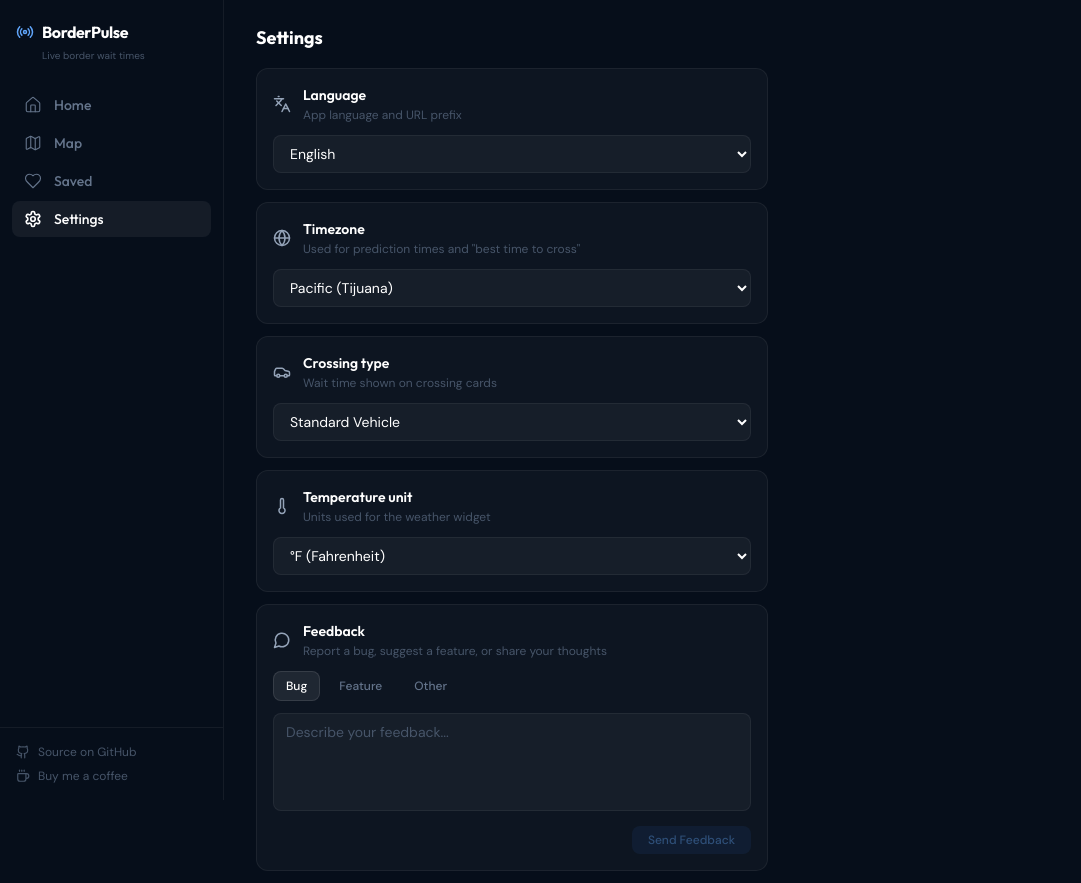
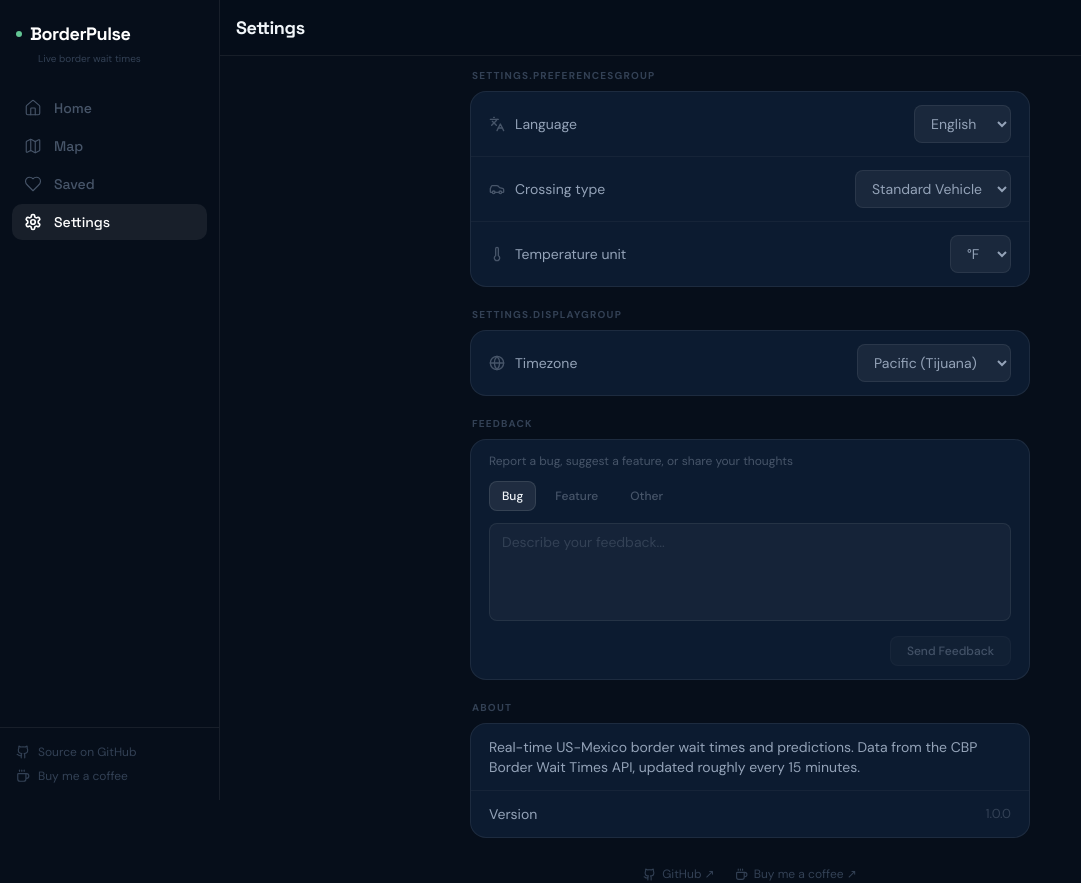
Before and after one commit to LMBraca/BorderPulse, a Next.js app in the folder frontend/: page /en/settings in a window 1280 px wide. Shown: the top 883 px of the page, without its empty margins (0-1081 px from the left). Built offline with nearby package versions, Linux system fonts and the light colour scheme.

Commit message:
feat: redesign

```diff
--- a/frontend/src/app/[locale]/settings/page.tsx
+++ b/frontend/src/app/[locale]/settings/page.tsx
@@ -73,205 +73,167 @@ export default function SettingsPage() {
     router.replace(pathname, { locale: newLocale as "en" | "es" });
   };
 
+  const selectClass = "w-full px-3 py-2 rounded-lg text-sm text-[#94A3B8] focus:outline-none transition-colors";
+  const selectStyle = { background: "rgba(255,255,255,0.06)", border: "1px solid rgba(255,255,255,0.07)" };
+  const groupCardStyle = { background: "#0C1B30", border: "1px solid rgba(255,255,255,0.07)", borderRadius: 16, overflow: "hidden" as const };
+  const itemStyle = { padding: "13px 18px", display: "flex" as const, alignItems: "center" as const, justifyContent: "space-between" as const };
+  const itemBorder = { borderBottom: "1px solid rgba(255,255,255,0.04)" };
+
   return (
-    <div className="min-h-dvh pb-24 lg:pb-0">
-      <header className="px-4 lg:px-8 pt-6 pb-4">
+    <div className="flex flex-col min-h-dvh pb-[110px] lg:pb-10">
+      <header
+        className="sticky top-0 z-40 border-b border-subtle"
+        style={{ background: "rgba(6,14,26,0.96)", backdropFilter: "blur(16px)", padding: "14px 16px" }}
+      >
         <div className="max-w-lg mx-auto lg:mx-0">
-          <h1 className="font-display font-bold text-lg text-white">{t("title")}</h1>
+          <h1 className="font-display font-bold text-[18px] text-[#F1F5F9]" style={{ letterSpacing: -0.4 }}>
+            {t("title")}
+          </h1>
         </div>
       </header>
 
-      <main className="px-4 lg:px-8">
-        <div className="max-w-lg mx-auto lg:mx-0 space-y-3">
-          {/* Language */}
-          <div className="rounded-xl bg-card border border-subtle p-4">
-            <div className="flex items-center gap-3 mb-3">
-              <Languages size={18} className="text-slate-400" />
+      <main className="flex-1 px-4 lg:px-8 pt-3">
+        <div className="max-w-[560px] mx-auto space-y-5">
+          {/* Preferences group */}
           <div>
-                <h3 className="font-display font-semibold text-sm text-white">{t("language")}</h3>
-                <p className="text-xs text-slate-600 mt-0.5">{t("languageDesc")}</p>
-              </div>
-            </div>
-            <select
-              value={locale}
-              onChange={(e) => handleLanguageChange(e.target.value)}
-              className="w-full px-3 py-2 rounded-lg text-sm bg-white/[0.04] border border-subtle text-white focus:outline-none focus:border-slate-600 transition-colors"
-            >
+            <p className="text-[10px] font-bold text-[#334155] uppercase mb-2 pl-0.5" style={{ letterSpacing: 1.2 }}>
+              {t("preferencesGroup") ?? "Preferences"}
+            </p>
+            <div style={groupCardStyle}>
+              <div style={{ ...itemStyle, ...itemBorder }}>
+                <span className="text-sm text-[#94A3B8] flex items-center gap-2.5">
+                  <Languages size={16} className="text-[#475569]" /> {t("language")}
+                </span>
+                <select value={locale} onChange={(e) => handleLanguageChange(e.target.value)} className={selectClass} style={{ ...selectStyle, width: "auto" }}>
                   <option value="en" className="bg-navy-800">English</option>
                   <option value="es" className="bg-navy-800">Español</option>
                 </select>
               </div>
-
-          {/* Timezone */}
-          <div className="rounded-xl bg-card border border-subtle p-4">
-            <div className="flex items-center gap-3 mb-3">
-              <Globe size={18} className="text-slate-400" />
-              <div>
-                <h3 className="font-display font-semibold text-sm text-white">{t("timezone")}</h3>
-                <p className="text-xs text-slate-600 mt-0.5">{t("timezoneDesc")}</p>
-              </div>
-            </div>
+              <div style={{ ...itemStyle, ...itemBorder }}>
+                <span className="text-sm text-[#94A3B8] flex items-center gap-2.5">
+                  <Car size={16} className="text-[#475569]" /> {t("crossingType")}
+                </span>
                 <select
-              value={tz}
-              onChange={(e) => handleTzChange(e.target.value)}
-              className="w-full px-3 py-2 rounded-lg text-sm bg-white/[0.04] border border-subtle text-white focus:outline-none focus:border-slate-600 transition-colors"
+                  value={lane}
+                  onChange={(e) => { const v = e.target.value as LaneCode; setLane(v); setPreferredLane(v); }}
+                  className={selectClass}
+                  style={{ ...selectStyle, width: "auto" }}
                 >
-              {BORDER_TIMEZONES.map((t) => (
-                <option key={t.value} value={t.value} className="bg-navy-800">
-                  {t.label}
-                </option>
+                  {LANE_CODES.map((code) => (
+                    <option key={code} value={code} className="bg-navy-800">{tl(code)}</option>
                   ))}
                 </select>
               </div>
-
-          {/* Preferred crossing type */}
-          <div className="rounded-xl bg-card border border-subtle p-4">
-            <div className="flex items-center gap-3 mb-3">
-              <Car size={18} className="text-slate-400" />
-              <div>
-                <h3 className="font-display font-semibold text-sm text-white">{t("crossingType")}</h3>
-                <p className="text-xs text-slate-600 mt-0.5">{t("crossingTypeDesc")}</p>
+              <div style={itemStyle}>
+                <span className="text-sm text-[#94A3B8] flex items-center gap-2.5">
+                  <Thermometer size={16} className="text-[#475569]" /> {t("temperatureUnit")}
+                </span>
+                <select value={tempUnit} onChange={(e) => handleTempUnitChange(e.target.value as TemperatureUnit)} className={selectClass} style={{ ...selectStyle, width: "auto" }}>
+                  <option value="fahrenheit" className="bg-navy-800">°F</option>
+                  <option value="celsius" className="bg-navy-800">°C</option>
+                </select>
               </div>
             </div>
-            <select
-              value={lane}
-              onChange={(e) => {
-                const v = e.target.value as LaneCode;
-                setLane(v);
-                setPreferredLane(v);
-              }}
-              className="w-full px-3 py-2 rounded-lg text-sm bg-white/[0.04] border border-subtle text-white focus:outline-none focus:border-slate-600 transition-colors"
-            >
-              {LANE_CODES.map((code) => (
-                <option key={code} value={code} className="bg-navy-800">
-                  {tl(code)}
-                </option>
+          </div>
+
+          {/* Display group */}
+          <div>
+            <p className="text-[10px] font-bold text-[#334155] uppercase mb-2 pl-0.5" style={{ letterSpacing: 1.2 }}>
+              {t("displayGroup") ?? "Display"}
+            </p>
+            <div style={groupCardStyle}>
+              <div style={itemStyle}>
+                <span className="text-sm text-[#94A3B8] flex items-center gap-2.5">
+                  <Globe size={16} className="text-[#475569]" /> {t("timezone")}
+                </span>
+                <select value={tz} onChange={(e) => handleTzChange(e.target.value)} className={selectClass} style={{ ...selectStyle, width: "auto" }}>
+                  {BORDER_TIMEZONES.map((t) => (
+                    <option key={t.value} value={t.value} className="bg-navy-800">{t.label}</option>
                   ))}
                 </select>
               </div>
-
-          {/* Temperature unit */}
-          <div className="rounded-xl bg-card border border-subtle p-4">
-            <div className="flex items-center gap-3 mb-3">
-              <Thermometer size={18} className="text-slate-400" />
-              <div>
-                <h3 className="font-display font-semibold text-sm text-white">{t("temperatureUnit")}</h3>
-                <p className="text-xs text-slate-600 mt-0.5">{t("temperatureUnitDesc")}</p>
-              </div>
-            </div>
-            <select
-              value={tempUnit}
-              onChange={(e) => handleTempUnitChange(e.target.value as TemperatureUnit)}
-              className="w-full px-3 py-2 rounded-lg text-sm bg-white/[0.04] border border-subtle text-white focus:outline-none focus:border-slate-600 transition-colors"
-            >
-              <option value="fahrenheit" className="bg-navy-800">°F (Fahrenheit)</option>
-              <option value="celsius" className="bg-navy-800">°C (Celsius)</option>
-            </select>
-          </div>
-
-          {/* Feedback */}
-          <div className="rounded-xl bg-card border border-subtle p-4">
-            <div className="flex items-center gap-3 mb-1">
-              <MessageCircle size={18} className="text-slate-400" />
-              <div>
-                <h3 className="font-display font-semibold text-sm text-white">{tf("title")}</h3>
-                <p className="text-xs text-slate-600 mt-0.5">{tf("description")}</p>
             </div>
           </div>
 
-            <div className="flex gap-1.5 my-3">
+          {/* Feedback group */}
+          <div>
+            <p className="text-[10px] font-bold text-[#334155] uppercase mb-2 pl-0.5" style={{ letterSpacing: 1.2 }}>
+              {tf("title")}
+            </p>
+            <div style={groupCardStyle}>
+              <div style={{ padding: "13px 18px" }}>
+                <p className="text-xs text-[#475569] mb-3">{tf("description")}</p>
+                <div className="flex gap-1.5 mb-3">
                   {(["bug", "feature", "other"] as FeedbackType[]).map((type) => (
                     <button
                       key={type}
                       onClick={() => setFbType(type)}
-                  className={`px-3 py-1.5 rounded-lg text-xs font-medium transition-all border ${
-                    fbType === type
-                      ? "bg-white/[0.08] text-white border-white/[0.1]"
-                      : "text-slate-500 border-transparent hover:text-slate-400"
-                  }`}
+                      className="px-3 py-1.5 text-xs font-medium transition-all"
+                      style={{
+                        border: `1px solid ${fbType === type ? "rgba(255,255,255,0.1)" : "transparent"}`,
+                        borderRadius: 8,
+                        background: fbType === type ? "rgba(255,255,255,0.08)" : "transparent",
+                        color: fbType === type ? "#F1F5F9" : "#475569",
+                        cursor: "pointer",
+                      }}
                     >
                       {tf(type)}
                     </button>
                   ))}
                 </div>
-
-            {/* Honeypot */}
-            <input
-              type="text"
-              name="website"
-              value={fbHoneypot}
-              onChange={(e) => setFbHoneypot(e.target.value)}
-              tabIndex={-1}
-              autoComplete="off"
-              aria-hidden="true"
-              className="absolute opacity-0 h-0 w-0 overflow-hidden pointer-events-none"
-            />
-
+                <input type="text" name="website" value={fbHoneypot} onChange={(e) => setFbHoneypot(e.target.value)} tabIndex={-1} autoComplete="off" aria-hidden="true" className="absolute opacity-0 h-0 w-0 overflow-hidden pointer-events-none" />
                 <textarea
                   value={fbMessage}
-              onChange={(e) => {
-                setFbMessage(e.target.value);
-                if (fbStatus === "error") setFbStatus("idle");
-              }}
+                  onChange={(e) => { setFbMessage(e.target.value); if (fbStatus === "error") setFbStatus("idle"); }}
                   placeholder={tf("placeholder")}
                   maxLength={1000}
                   rows={4}
                   disabled={fbStatus === "sending" || fbStatus === "success"}
-              className="w-full px-3 py-2 rounded-lg text-sm bg-white/[0.04] border border-subtle text-white placeholder:text-slate-600 focus:outline-none focus:border-slate-600 transition-colors resize-none disabled:opacity-50"
+                  className="w-full px-3 py-2 rounded-lg text-sm text-white placeholder:text-[#334155] focus:outline-none resize-none disabled:opacity-50"
+                  style={{ background: "rgba(255,255,255,0.04)", border: "1px solid rgba(255,255,255,0.07)" }}
                 />
-
                 <div className="flex items-center justify-between mt-2">
                   <div className="text-xs">
-                {fbStatus === "success" && (
-                  <span className="flex items-center gap-1 text-emerald-400">
-                    <CheckCircle size={14} />
-                    {tf("success")}
-                  </span>
-                )}
-                {fbStatus === "error" && (
-                  <span className="text-red-400">{tf("error")}</span>
-                )}
+                    {fbStatus === "success" && <span className="flex items-center gap-1" style={{ color: "oklch(72% 0.14 148)" }}><CheckCircle size={14} />{tf("success")}</span>}
+                    {fbStatus === "error" && <span style={{ color: "oklch(65% 0.17 25)" }}>{tf("error")}</span>}
                   </div>
                   <button
                     onClick={handleFeedbackSubmit}
                     disabled={fbStatus === "sending" || fbStatus === "success" || !fbMessage.trim()}
-                className="px-4 py-1.5 rounded-lg text-xs font-medium bg-blue-500/20 text-blue-400 hover:bg-blue-500/30 transition-colors disabled:opacity-40 disabled:cursor-not-allowed"
+                    className="px-4 py-1.5 rounded-lg text-xs font-medium transition-colors disabled:opacity-40 disabled:cursor-not-allowed"
+                    style={{ background: "rgba(255,255,255,0.06)", color: "#94A3B8", border: "1px solid rgba(255,255,255,0.07)" }}
                   >
                     {fbStatus === "sending" ? tf("sending") : tf("submit")}
                   </button>
                 </div>
               </div>
+            </div>
+          </div>
 
-          {/* About */}
-          <div className="rounded-xl bg-card border border-subtle p-4">
-            <div className="flex items-center gap-3 mb-3">
-              <Info size={18} className="text-slate-400" />
-              <h3 className="font-display font-semibold text-sm text-white">{t("about")}</h3>
+          {/* About group */}
+          <div>
+            <p className="text-[10px] font-bold text-[#334155] uppercase mb-2 pl-0.5" style={{ letterSpacing: 1.2 }}>
+              {t("about")}
+            </p>
+            <div style={groupCardStyle}>
+              <div style={{ ...itemStyle, ...itemBorder }}>
+                <span className="text-sm text-[#94A3B8]">{t("aboutText1")}</span>
               </div>
-            <div className="text-sm text-slate-500 leading-relaxed space-y-2">
-              <p>{t("aboutText1")}</p>
-              <p>{t("aboutText2")}</p>
+              <div style={itemStyle}>
+                <span className="text-sm text-[#94A3B8]">Version</span>
+                <span className="text-[13px] text-[#334155]">1.0.0</span>
               </div>
-            <div className="flex gap-3 mt-4 pt-3 border-t border-subtle">
-              <a
-                href="https://github.com/LMBraca/BorderPulse"
-                target="_blank"
-                rel="noopener noreferrer"
-                className="flex items-center gap-1.5 text-xs text-slate-500 hover:text-slate-300 transition-colors"
-              >
-                <Github size={14} />
-                GitHub
+            </div>
+          </div>
+
+          {/* Footer links */}
+          <div className="flex gap-5 justify-center py-2">
+            <a href="https://github.com/LMBraca/BorderPulse" target="_blank" rel="noopener noreferrer" className="flex items-center gap-1.5 text-xs text-[#334155] hover:text-[#475569] transition-colors">
+              <Github size={13} /> GitHub ↗
             </a>
-              <a
-                href="https://buymeacoffee.com/lmbraca"
-                target="_blank"
-                rel="noopener noreferrer"
-                className="flex items-center gap-1.5 text-xs text-slate-500 hover:text-slate-300 transition-colors"
-              >
-                <Coffee size={14} />
-                Buy me a coffee
+            <a href="https://buymeacoffee.com/lmbraca" target="_blank" rel="noopener noreferrer" className="flex items-center gap-1.5 text-xs text-[#334155] hover:text-[#475569] transition-colors">
+              <Coffee size={13} /> Buy me a coffee ↗
             </a>
-            </div>
           </div>
         </div>
       </main>
--- a/frontend/src/app/globals.css
+++ b/frontend/src/app/globals.css
@@ -1,4 +1,4 @@
-@import url('https://fonts.googleapis.com/css2?family=DM+Sans:ital,opsz,wght@0,9..40,300;0,9..40,400;0,9..40,500;0,9..40,600;0,9..40,700;1,9..40,400&family=Outfit:wght@400;500;600;700;800&display=swap');
+@import url('https://fonts.googleapis.com/css2?family=Space+Grotesk:wght@400;500;600;700;800&family=DM+Sans:ital,opsz,wght@0,9..40,300;0,9..40,400;0,9..40,500;0,9..40,600;0,9..40,700;1,9..40,400&display=swap');
 @import url('https://unpkg.com/leaflet@1.9.4/dist/leaflet.css');
 
 @tailwind base;
@@ -12,39 +12,43 @@
 body {
   font-family: 'DM Sans', sans-serif;
   background: #060E1A;
-  color: #E2E8F0;
+  color: #F1F5F9;
   min-height: 100dvh;
   overflow-x: hidden;
 }
 
 h1, h2, h3, h4, h5, h6 {
-  font-family: 'Outfit', sans-serif;
+  font-family: 'Space Grotesk', sans-serif;
 }
 
 /* Scrollbar */
-::-webkit-scrollbar { width: 4px; }
+::-webkit-scrollbar { width: 3px; height: 3px; }
 ::-webkit-scrollbar-track { background: transparent; }
-::-webkit-scrollbar-thumb { background: rgba(255,255,255,0.1); border-radius: 4px; }
+::-webkit-scrollbar-thumb { background: rgba(255,255,255,0.08); border-radius: 4px; }
 
 /* Leaflet overrides */
 .leaflet-container { background: #060E1A !important; }
 .leaflet-popup-content-wrapper {
-  background: #0F1F38 !important;
-  color: #E2E8F0 !important;
-  border-radius: 12px !important;
+  background: #0F2245 !important;
+  color: #F1F5F9 !important;
+  border-radius: 8px !important;
   box-shadow: 0 8px 32px rgba(0,0,0,0.5) !important;
 }
-.leaflet-popup-tip { background: #0F1F38 !important; }
+.leaflet-popup-tip { background: #0F2245 !important; }
 .leaflet-popup-close-button { color: #64748B !important; }
 
-/* Live pulse — only used on the header indicator */
+/* Live pulse */
 @keyframes live-pulse {
   0%, 100% { opacity: 1; }
-  50% { opacity: 0.3; }
+  50% { opacity: 0.35; }
 }
 .animate-live-pulse {
   animation: live-pulse 2s ease-in-out infinite;
 }
+
+/* Refresh spin */
+@keyframes bp-spin { to { transform: rotate(360deg); } }
+.bp-spin { animation: bp-spin 0.7s linear infinite; display: inline-block; }
 
 /* Skeleton loading */
 @keyframes shimmer {
--- a/frontend/src/components/AppShell.tsx
+++ b/frontend/src/components/AppShell.tsx
@@ -2,7 +2,7 @@
 
 import { Link, usePathname } from "@/i18n/navigation";
 import { useTranslations } from "next-intl";
-import { Home, Map, Heart, Settings, Radio, Github, Coffee } from "lucide-react";
+import { Home, Map, Heart, Settings, Github, Coffee } from "lucide-react";
 
 const NAV_KEYS = [
   { href: "/", icon: Home, tKey: "home" },
@@ -25,10 +25,10 @@ function NavLink({
   return (
     <Link
       href={href}
-      className={`flex items-center gap-3 px-3 py-2 rounded-lg transition-colors ${
+      className={`flex items-center gap-3 px-3 py-2 rounded-[10px] transition-colors ${
         isActive
-          ? "text-white bg-white/[0.06]"
-          : "text-slate-500 hover:text-slate-300 hover:bg-white/[0.03]"
+          ? "text-white bg-white/[0.07]"
+          : "text-[#475569] hover:text-[#94A3B8] hover:bg-white/[0.04]"
       }`}
     >
       <Icon size={18} strokeWidth={isActive ? 2.2 : 1.5} />
@@ -46,16 +46,16 @@ export default function AppShell({ children }: { children: React.ReactNode }) {
 
   return (
     <div className="min-h-dvh flex">
-      {/* Desktop sidebar */}
-      <aside className="hidden lg:flex flex-col w-56 shrink-0 border-r border-subtle bg-navy-950 fixed top-0 left-0 h-dvh z-50">
+      {/* Desktop sidebar — 220px fixed */}
+      <aside className="hidden lg:flex flex-col w-[220px] shrink-0 border-r border-subtle bg-navy-950 fixed top-0 left-0 h-dvh z-50">
         <div className="px-4 pt-5 pb-6">
           <Link href="/" className="flex items-center gap-2">
-            <Radio size={18} className="text-blue-400" />
-            <span className="font-display font-bold text-base text-white tracking-tight">
+            <div className="animate-live-pulse w-1.5 h-1.5 rounded-full bg-status-green shrink-0" />
+            <span className="font-display font-bold text-[18px] text-white tracking-tight">
               BorderPulse
             </span>
           </Link>
-          <p className="text-[10px] text-slate-600 mt-1 pl-[26px]">
+          <p className="text-[10px] text-[#334155] mt-1 pl-[22px]">
             {t("home") === "Inicio" ? "Tiempos de espera en la frontera" : "Live border wait times"}
           </p>
         </div>
@@ -77,7 +77,7 @@ export default function AppShell({ children }: { children: React.ReactNode }) {
             href="https://github.com/LMBraca/BorderPulse"
             target="_blank"
             rel="noopener noreferrer"
-            className="flex items-center gap-2 text-xs text-slate-600 hover:text-slate-400 transition-colors"
+            className="flex items-center gap-2 text-xs text-[#334155] hover:text-[#475569] transition-colors"
           >
             <Github size={14} />
             {t("sourceOnGithub")}
@@ -86,7 +86,7 @@ export default function AppShell({ children }: { children: React.ReactNode }) {
             href="https://buymeacoffee.com/lmbraca"
             target="_blank"
             rel="noopener noreferrer"
-            className="flex items-center gap-2 text-xs text-slate-600 hover:text-slate-400 transition-colors"
+            className="flex items-center gap-2 text-xs text-[#334155] hover:text-[#475569] transition-colors"
           >
             <Coffee size={14} />
             {t("buyMeACoffee")}
@@ -94,25 +94,31 @@ export default function AppShell({ children }: { children: React.ReactNode }) {
         </div>
       </aside>
 
-      {/* Main content area — offset by sidebar width on desktop */}
-      <div className="flex-1 flex flex-col min-h-dvh lg:ml-56 min-w-0">
+      {/* Main content — offset by sidebar width on desktop */}
+      <div className="flex-1 flex flex-col min-h-dvh lg:ml-[220px] min-w-0">
         {children}
       </div>
 
-      {/* Mobile bottom nav */}
-      <nav className="lg:hidden fixed bottom-0 left-0 right-0 z-50 px-4 pb-4 pt-2">
-        <div className="flex items-center justify-around rounded-2xl border border-subtle bg-navy-800/90 backdrop-blur-xl px-2 py-1.5 shadow-lg shadow-black/30">
+      {/* Mobile bottom nav — floating pill */}
+      <nav className="lg:hidden fixed bottom-0 left-0 right-0 z-50 px-3 pb-3 pt-2 safe-pb">
+        <div
+          className="flex items-center justify-around rounded-pill border border-subtle backdrop-blur-2xl px-2 py-1.5"
+          style={{
+            background: "rgba(12,24,44,0.92)",
+            boxShadow: "0 8px 32px rgba(0,0,0,0.4)",
+          }}
+        >
           {NAV_KEYS.map(({ href, icon: Icon, tKey }) => (
             <Link
               key={href}
               href={href}
-              className={`flex flex-col items-center gap-0.5 px-4 py-1.5 rounded-xl transition-colors ${
+              className={`flex flex-col items-center gap-0.5 px-5 py-[5px] rounded-[14px] transition-colors ${
                 isActive(href)
-                  ? "text-white bg-white/[0.06]"
-                  : "text-slate-500 hover:text-slate-400"
+                  ? "text-white bg-white/[0.08]"
+                  : "text-[#475569] hover:text-[#94A3B8]"
               }`}
             >
-              <Icon size={19} strokeWidth={isActive(href) ? 2.2 : 1.5} />
+              <Icon size={18} strokeWidth={isActive(href) ? 2.2 : 1.5} />
               <span className="text-[10px] font-display font-medium">
                 {t(tKey)}
               </span>
--- a/frontend/tailwind.config.ts
+++ b/frontend/tailwind.config.ts
@@ -8,26 +8,35 @@ const config: Config = {
         navy: {
           950: "#060E1A",
           900: "#0A1628",
-          800: "#0F1F38",
-          700: "#152A4A",
-          600: "#1C365C",
+          800: "#0C1B30",
+          700: "#0F2245",
+          600: "#122855",
         },
         status: {
-          green: "#34D399",
-          yellow: "#FBBF24",
-          red: "#F87171",
+          green: "#62c594",
+          yellow: "#d4a847",
+          red: "#c96450",
+          closed: "#4B5563",
         },
+        card: "#0C1B30",
+        "card-hover": "#0F2245",
       },
       fontFamily: {
-        display: ["Outfit", "sans-serif"],
+        display: ["Space Grotesk", "sans-serif"],
         body: ["DM Sans", "sans-serif"],
       },
       borderColor: {
-        subtle: "rgba(255, 255, 255, 0.06)",
+        subtle: "rgba(255, 255, 255, 0.07)",
+        "subtle-faint": "rgba(255, 255, 255, 0.04)",
       },
       backgroundColor: {
-        card: "rgba(255, 255, 255, 0.03)",
-        "card-hover": "rgba(255, 255, 255, 0.06)",
+        card: "#0C1B30",
+        "card-hover": "#0F2245",
+      },
+      borderRadius: {
+        card: "14px",
+        "card-lg": "18px",
+        pill: "22px",
       },
     },
   },
```
Also changed, not shown: frontend/src/app/[locale]/crossing/[id]/page.tsx (+74 -54 lines), frontend/src/app/[locale]/favorites/page.tsx (+19 -17 lines), frontend/src/app/[locale]/map/page.tsx (+16 -10 lines), frontend/src/app/[locale]/page.tsx (+51 -34 lines), frontend/src/components/CrossingCard.tsx (+57 -51 lines), frontend/src/lib/types.ts (+4 -4 lines), frontend/.claude/launch.json (added). Lines whose indentation alone changed are shown as unchanged.
